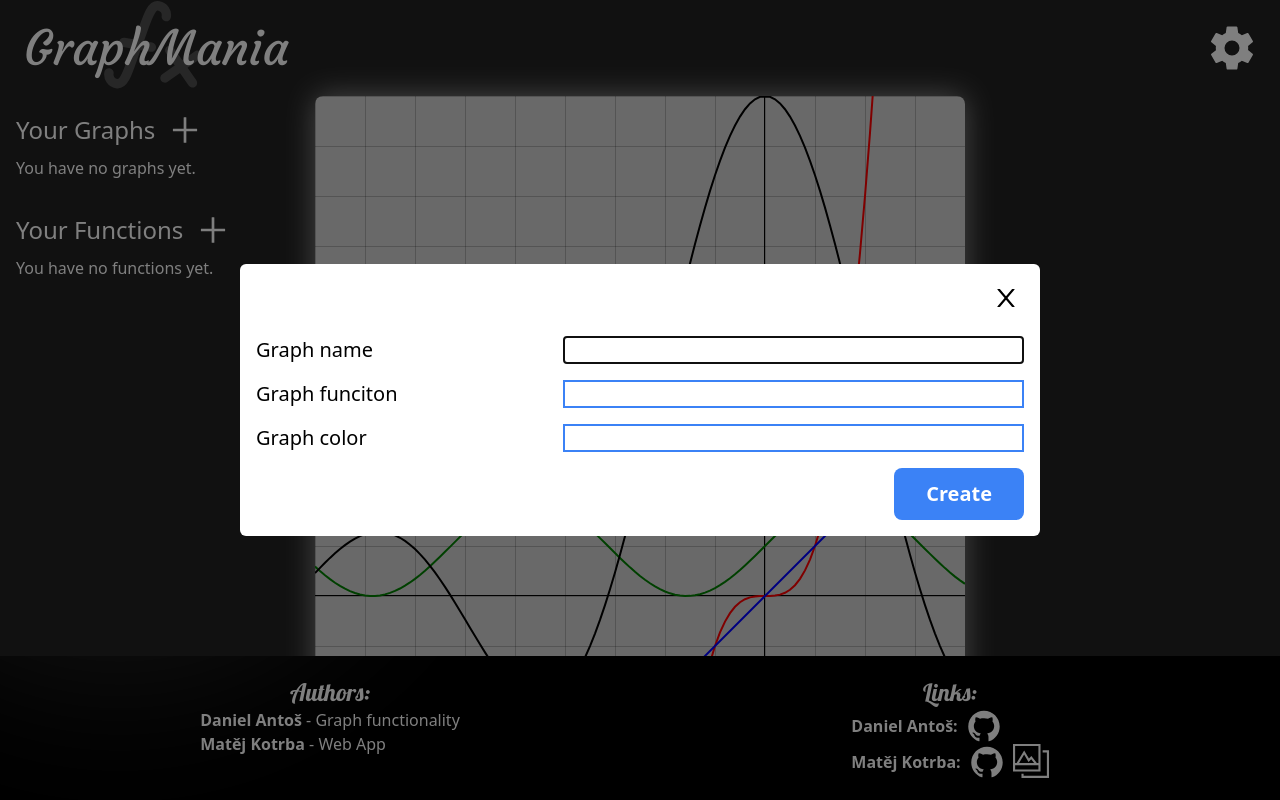
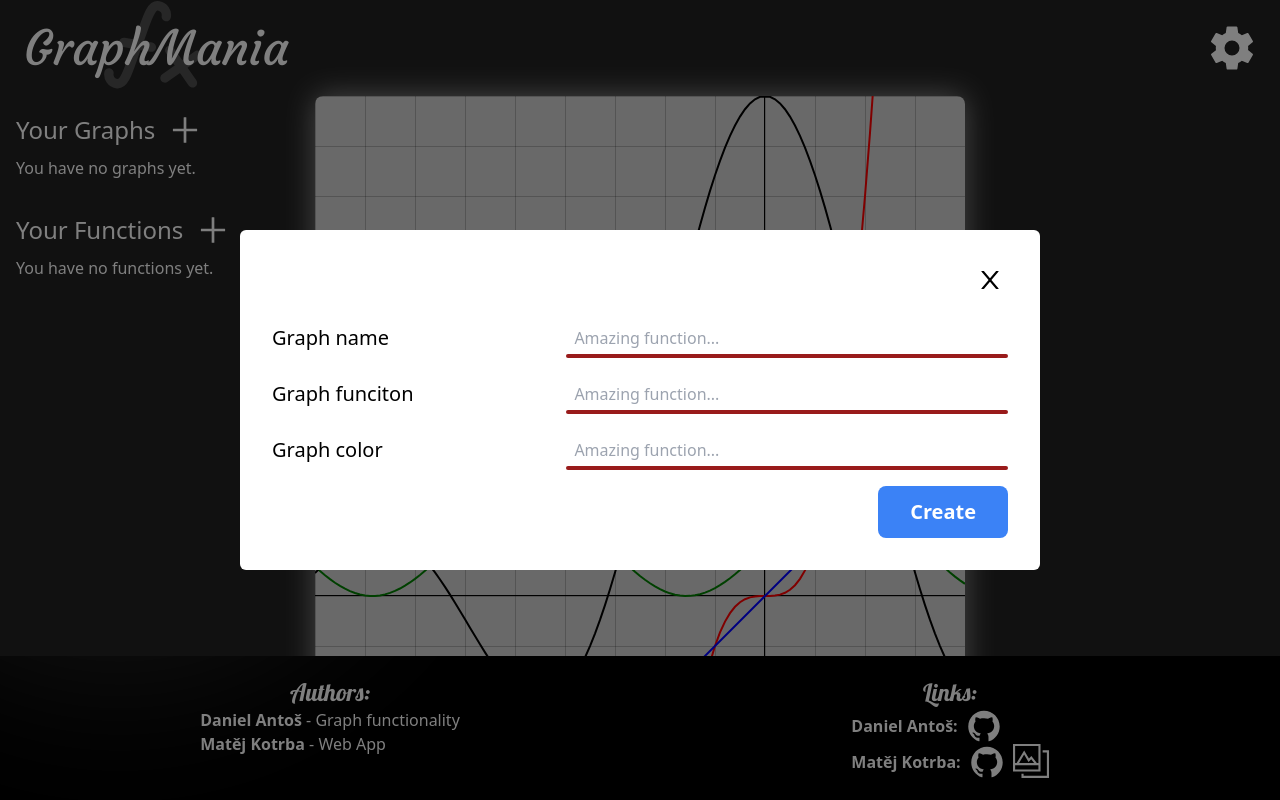
Before and after one commit to mkit2009/graphical-calculator, a React (Vite) app: page / in a window 1280 px wide. Both pictures are taken after a click on the icon 185 px from the left and 130 px from the top of the page. Built offline with nearby package versions, Linux system fonts and the light colour scheme.

Commit message:
Before making form validation

```diff
--- a/components/GraphSidebar/GraphSidebar.tsx
+++ b/components/GraphSidebar/GraphSidebar.tsx
@@ -2,6 +2,44 @@ import React, { useState, useRef } from "react";
 import { AiOutlinePlus } from "react-icons/ai";
 import Popup from "../Popup/Popup";
 import { AiOutlineDelete } from "react-icons/ai";
+import { useMainContext } from "../../src/context/mainContext";
+import { PopupDataArray } from "../Popup/Popup";
+
+const GRAPH_POPUP_DATA: PopupDataArray[] = [
+  {
+    name: "Graph name",
+    type: "text",
+    placeholder: "Amazing function...",
+    dataType: "string",
+  },
+  {
+    name: "Graph funciton",
+    type: "text",
+    placeholder: "Amazing function...",
+    dataType: "string",
+  },
+  {
+    name: "Graph color",
+    type: "text",
+    placeholder: "Amazing function...",
+    dataType: "string",
+  },
+];
+
+const FUNCTION_POPUP_DATA: PopupDataArray[] = [
+  {
+    name: "Function name",
+    placeholder: "Amazing function...",
+    type: "text",
+    dataType: "string",
+  },
+  {
+    name: "Functions right side",
+    placeholder: 'sin(x + "a") + "b"',
+    type: "text",
+    dataType: "string",
+  },
+];
 
 const StyledDiv = ({ title }: { title: string }) => {
   return (
@@ -17,24 +55,66 @@ const StyledDiv = ({ title }: { title: string }) => {
 };
 
 function GraphSidebar() {
-  const [graphs, setGraphs] = useState<
-    {
-      name: string; // Name of graph, key
-      function: string; // Name of function which will graph use
-      arguments: number[];
-      color: string;
-    }[]
-  >([]);
+  const {
+    functionsArray,
+    graphsArray,
+    setFunctionsArray,
+    setGraphsArray,
+    newFunction,
+    newGraph,
+  } = useMainContext();
 
-  const [functions, setFunctions] = useState([]);
+  // console.log(newFunction);
 
-  const popupRef = useRef<HTMLDialogElement>(null);
+  const graphPopupRef = useRef<HTMLDialogElement>(null);
+  const functionsPopupRef = useRef<HTMLDialogElement>(null);
 
   const handleNewGraph = () => {
-    if (popupRef.current) {
-      popupRef.current.showModal();
+    if (graphPopupRef.current) {
+      graphPopupRef.current.showModal();
     }
   };
+
+  const handleNewFunction = () => {
+    if (functionsPopupRef.current) {
+      functionsPopupRef.current.showModal();
+    }
+  };
+
+  const handleFunctionForm = (
+    inputArray: {
+      value: string;
+    }[]
+  ) => {
+    // Grabs the name from input form name
+    const name = inputArray[0].value;
+    // Grab raw function from input form
+    const functionString = inputArray[1].value;
+    // Creates variables where indexes of " will be stored
+    const variables: number[] = [];
+    // Variebles result is object with string keys and number values, the script is dependand on this structure
+    const variablesResult: { [index: string]: number } = {};
+    // Pushes all the " indexes to variable array
+    for (let i = 0; i < functionString.length; i++) {
+      if (functionString[i] === '"') variables.push(i);
+    }
+    // Go through all even indexes of variable array to get content between them
+    for (let i = 0; i < variables.length; i += 2) {
+      let string = "";
+      // Get the content between and push it to string
+      for (let k = 0; k < variables[i + 1] - variables[i] - 1; k++) {
+        string += functionString[variables[i] + 1 + k];
+      }
+      // Set the default value of key to 0
+      variablesResult[string] = 0;
+    }
+    if (newFunction) {
+      newFunction(name, functionString.replaceAll('"', ""), variablesResult);
+      // newGraph("ahojoj", "sine", [5], "blue");
+    }
+  };
+
+  const handleGraphForm = () => {};
 
   return (
     <>
@@ -48,10 +128,10 @@ function GraphSidebar() {
           hover:rotate-90"
             />
           </div>
-          {graphs.map((item, index) => {
+          {graphsArray.map((item, index) => {
             return <StyledDiv title={item.name} key={index} />;
           })}
-          {graphs.length === 0 && (
+          {graphsArray.length === 0 && (
             <p className="text-white">You have no graphs yet.</p>
           )}
         </div>
@@ -59,20 +139,32 @@ function GraphSidebar() {
           <div className="flex items-center gap-3 text-fontColor text-2xl mb-2">
             <p>Your Functions</p>
             <AiOutlinePlus
+              onClick={handleNewFunction}
               className="text-4xl self-end rounded-full cursor-pointer duration-100 hover:bg-barelyVisibleWhite
           hover:rotate-90"
             />
           </div>
-          {functions.map((item, index) => {
-            return <StyledDiv title={item} key={index} />;
+          {functionsArray.map((item, index) => {
+            return <StyledDiv title={item.name} key={index} />;
           })}
-          {functions.length === 0 && (
+          {functionsArray.length === 0 && (
             <p className="text-white">You have no functions yet.</p>
           )}
         </div>
       </aside>
       <>
-        <Popup ref={popupRef} closeFunction={() => popupRef.current?.close()} />
+        <Popup
+          ref={graphPopupRef}
+          submitAction={handleGraphForm}
+          closeFunction={() => graphPopupRef.current?.close()}
+          dataArray={GRAPH_POPUP_DATA}
+        />
+        <Popup
+          ref={functionsPopupRef}
+          submitAction={handleFunctionForm}
+          closeFunction={() => functionsPopupRef.current?.close()}
+          dataArray={FUNCTION_POPUP_DATA}
+        />
       </>
     </>
   );
--- a/components/Popup/Popup.tsx
+++ b/components/Popup/Popup.tsx
@@ -1,54 +1,110 @@
+import { useFormik } from "formik";
 import React, {
-  useRef,
+  type FormEvent,
   forwardRef,
   type ForwardedRef,
   type HTMLInputTypeAttribute,
+  useMemo,
 } from "react";
 import { AiOutlineClose } from "react-icons/ai";
 
-const InputDiv = ({
+export const InputDiv = ({
   title,
   inputType,
+  placeholder,
 }: {
   title: string;
   inputType: HTMLInputTypeAttribute;
+  placeholder: string;
 }) => {
   return (
     <div className="flex flex-col md:grid md:grid-cols-5">
       <label
         htmlFor={`${title.replace(" ", "")}-input`}
-        className="text-xl col-span-2"
+        className="text-xl col-span-2 grid items-center"
       >
         {title}
       </label>
+      <span
+        className={`col-span-3 col-start-3 relative ${
+          inputType === "text"
+            ? "before:content-[''] before:absolute before:w-full before:h-1 before:bg-red-800 before:left-0 before:bottom-0 before:rounded-full"
+            : ""
+        }`}
+      >
         <input
-        id={`${title.replace(" ", "")}-input`}
+          id={`${title.replaceAll(" ", "")}-input`}
+          name={`${title.replaceAll(" ", "")}-name`}
           type={inputType}
-        className="border-blue-500 border-2 border-solid col-span-3 col-start-3"
+          placeholder={placeholder}
+          className={`w-full p-2 outline-none ${
+            inputType === "text" ? "bg-transparent" : ""
+          }`}
         />
+      </span>
     </div>
   );
 };
 
+// Send inputs to form as children
+
+export interface PopupDataArray {
+  name: string;
+  type: HTMLInputTypeAttribute;
+  placeholder: string;
+  dataType: "string" | "email" | "number";
+}
+
 const Popup = forwardRef(function Popup(
-  { closeFunction }: { closeFunction: () => void },
+  {
+    dataArray,
+    submitAction,
+    closeFunction,
+  }: {
+    dataArray: PopupDataArray[];
+    submitAction: Function;
+    closeFunction: () => void;
+  },
   ref: ForwardedRef<HTMLDialogElement>
 ) {
+  const formInitialValue = useMemo(() => {
+    const array: { [index: string]: any } = {};
+    for (let i in dataArray) {
+      array[dataArray[i].name.replaceAll(" ", "") + "-name"] = "";
+    }
+    return array;
+  }, []);
+
+  const form = useFormik({
+    initialValues: formInitialValue,
+  });
+
+  const handleSubmit = (e: FormEvent) => {
+    e.preventDefault();
+    submitAction(e.target);
+  };
+
   return (
     <dialog
       ref={ref}
       className="max-w-[800px] w-[80vw] min-w-[250px] backdrop:bg-black backdrop:opacity-50
-      rounded-md"
+      rounded-md bg-white dark:bg-backgroundColor text-black dark:text-white p-8"
     >
-      <div className="p-4">
       <AiOutlineClose
-          className="text-4xl ml-auto mb-5 hover:bg-slate-200 rounded-full p-1 cursor-pointer"
+        className="text-4xl ml-auto mb-5 hover:bg-slate-200 dark:hover:bg-gray-700 rounded-full p-1 cursor-pointer duration-75"
         onClick={closeFunction}
       />
-        <form className="flex flex-col gap-4">
-          <InputDiv title="Graph name" inputType={"text"} />
-          <InputDiv title="Graph funciton" inputType={"text"} />
-          <InputDiv title="Graph color" inputType={"text"} />
+      <form className="flex flex-col gap-4" onSubmit={handleSubmit}>
+        {dataArray.map((item, index) => {
+          return (
+            <InputDiv
+              title={item.name}
+              key={index}
+              placeholder={item.placeholder}
+              inputType={item.type}
+            />
+          );
+        })}
         <button
           type="submit"
           className="bg-blue-500 w-fit py-3 px-8 text-white text-xl font-bold rounded-lg
@@ -57,7 +113,6 @@ const Popup = forwardRef(function Popup(
           Create
         </button>
       </form>
-      </div>
     </dialog>
   );
 });
--- a/package.json
+++ b/package.json
@@ -11,10 +11,12 @@
   "dependencies": {
     "@emotion/react": "^11.10.5",
     "@emotion/styled": "^11.10.5",
+    "formik": "^2.2.9",
     "mathjs": "^11.3.2",
     "react": "^18.2.0",
     "react-dom": "^18.2.0",
-    "react-icons": "^4.6.0"
+    "react-icons": "^4.6.0",
+    "yup": "^0.32.11"
   },
   "devDependencies": {
     "@types/react": "^18.0.22",
--- /dev/null
+++ b/src/context/mainContext.tsx
@@ -0,0 +1,64 @@
+import React, { createContext, useContext, useState } from "react";
+import { FunctionArrayType } from "../types/functions.types";
+import { GraphsArrayType } from "../types/graphs.types";
+
+interface MainContextInterface {
+  functionsArray: FunctionArrayType;
+  setFunctionsArray: React.Dispatch<React.SetStateAction<FunctionArrayType>>;
+  graphsArray: GraphsArrayType;
+  setGraphsArray: React.Dispatch<React.SetStateAction<GraphsArrayType>>;
+  newGraph:
+    | ((a: string, b: string, c: number[], d: string) => void)
+    | undefined;
+  setNewGraph: React.Dispatch<
+    React.SetStateAction<
+      ((a: string, b: string, c: number[], d: string) => void) | undefined
+    >
+  >;
+  newFunction:
+    | ((a: string, b: string, vars: { [index: string]: number }) => void)
+    | undefined;
+  setNewFunction: React.Dispatch<
+    React.SetStateAction<
+      | ((a: string, b: string, vars: { [index: string]: number }) => void)
+      | undefined
+    >
+  >;
+}
+
+const MainContext = createContext<MainContextInterface>(
+  {} as MainContextInterface
+);
+
+const MainContextWrapper = ({ children }: { children: React.ReactElement }) => {
+  const [functionsArray, setFunctionsArray] = useState<FunctionArrayType>([]);
+  const [graphsArray, setGraphsArray] = useState<GraphsArrayType>([]);
+  const [newGraph, setNewGraph] = useState<
+    ((a: string, b: string, c: number[], d: string) => void) | undefined
+  >(undefined);
+  const [newFunction, setNewFunction] = useState<
+    | ((a: string, b: string, vars: { [index: string]: number }) => void)
+    | undefined
+  >(undefined);
+
+  return (
+    <MainContext.Provider
+      value={{
+        functionsArray,
+        setFunctionsArray,
+        graphsArray,
+        setGraphsArray,
+        newGraph,
+        setNewGraph,
+        newFunction,
+        setNewFunction,
+      }}
+    >
+      {children}
+    </MainContext.Provider>
+  );
+};
+
+export default MainContextWrapper;
+
+export const useMainContext = () => useContext(MainContext);
--- a/src/index.tsx
+++ b/src/index.tsx
@@ -2,9 +2,12 @@ import React from "react";
 import ReactDOM from "react-dom/client";
 import App from "./App";
 import "./index.css";
+import MainContextWrapper from "./context/mainContext";
 
 ReactDOM.createRoot(document.getElementById("root") as HTMLElement).render(
   <React.StrictMode>
-    <App />
+    <MainContextWrapper>
+      <App />
+    </MainContextWrapper>
   </React.StrictMode>
 );
--- a/static/lib/script.d.ts
+++ b/static/lib/script.d.ts
@@ -1,5 +1,11 @@
 export class Graph {
   static create(a: string, b: string, c: number[], d: string) { }
+  static remove(name: string)
+}
+
+export class Function {
+  static create(a: string, b: string, vars: { [index: string]: number })
+  static remove(name: string)
 }
 
 export { canvas }
--- a/tailwind.config.cjs
+++ b/tailwind.config.cjs
@@ -1,5 +1,6 @@
 /** @type {import('tailwindcss').Config} */
 module.exports = {
+  darkMode: "media",
   content: [
     "./index.html",
     "./src/**/*.{js,ts,jsx,tsx}",
```
Also changed, not shown: components/Canvas/Canvas.tsx (+18 -7 lines), src/types/functions.types.ts (added, +9 -0 lines), src/types/graphs.types.ts (added, +10 -0 lines), static/lib/script.js, 1 other file (tests, documents, lock files or other folders). Lines whose indentation alone changed are shown as unchanged.
